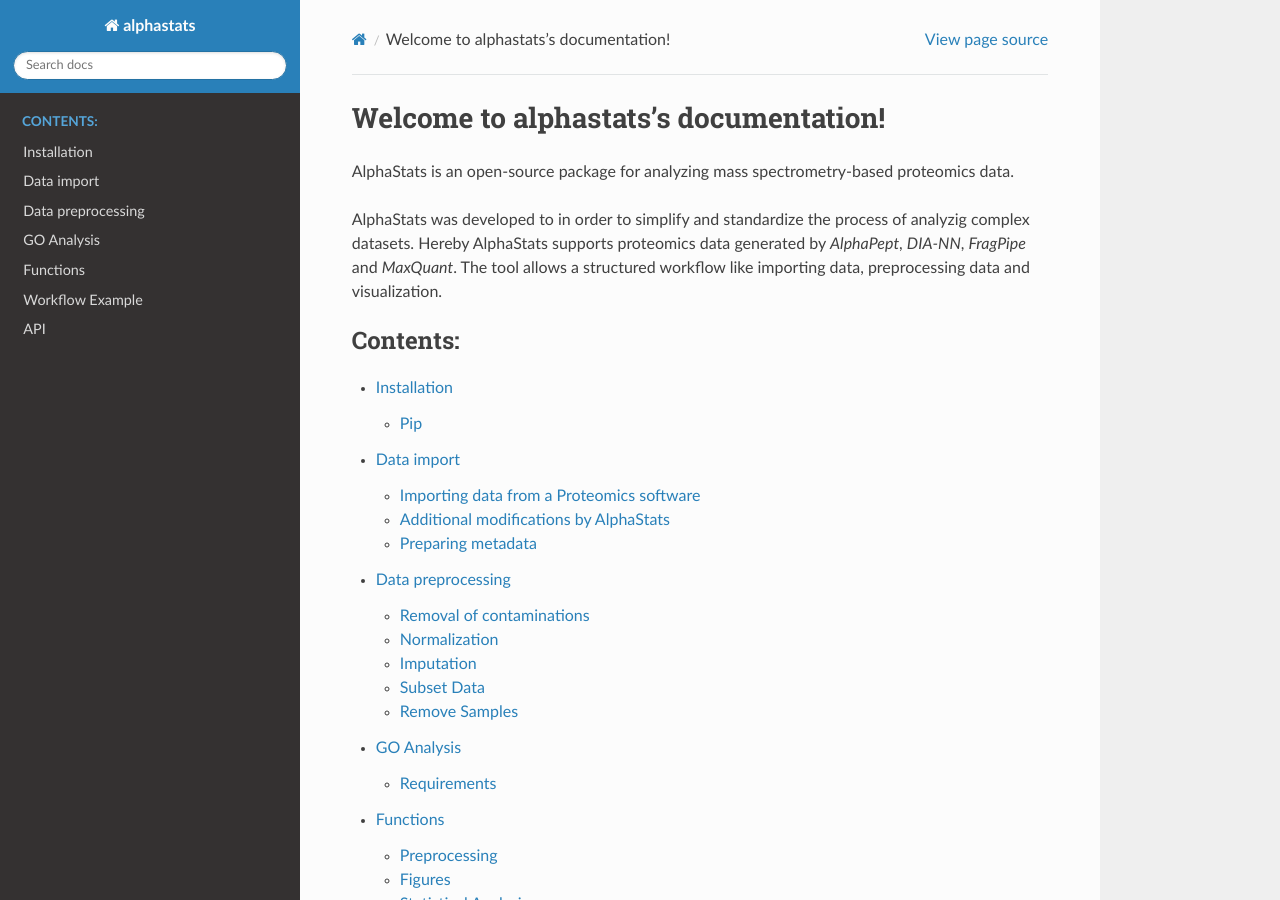
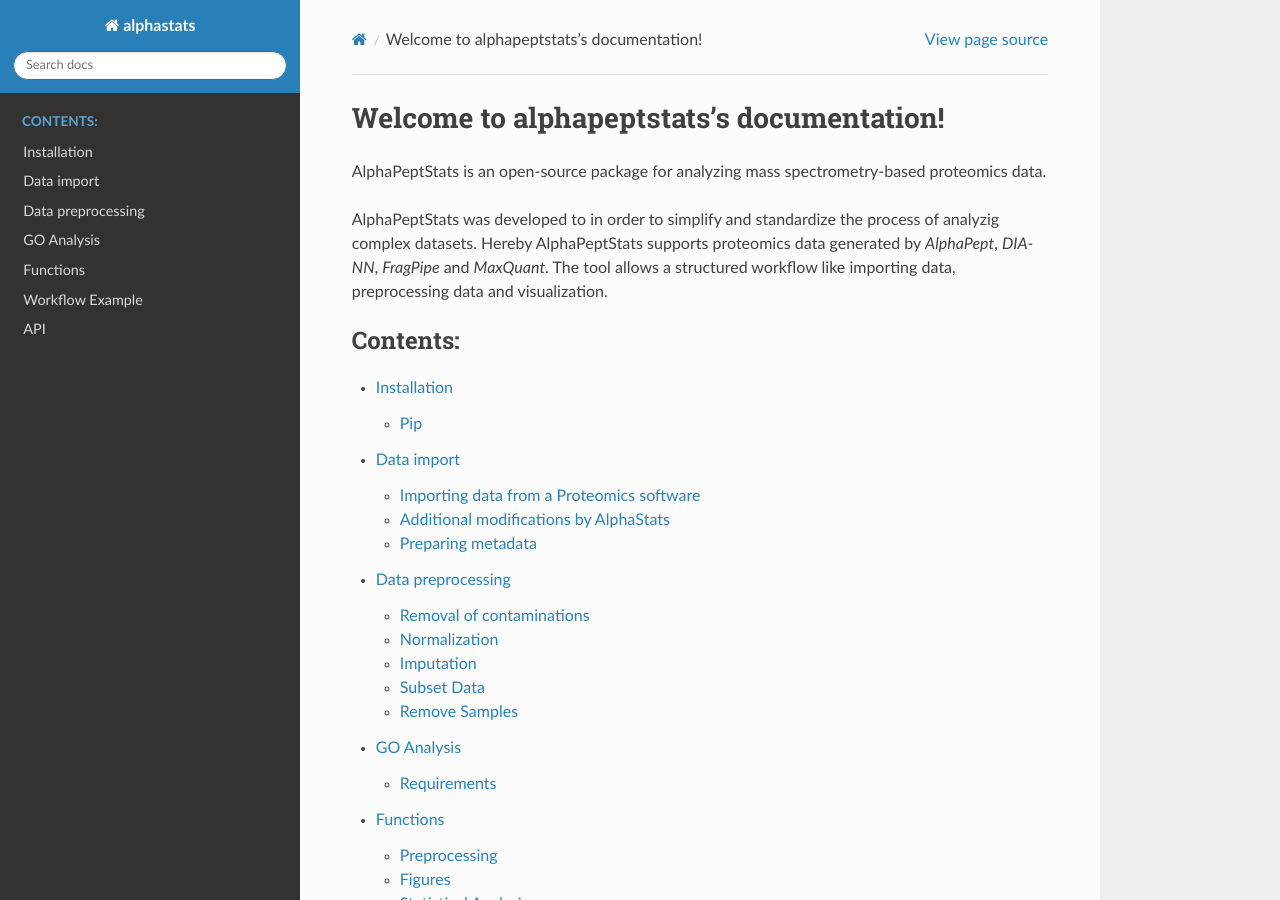
Before and after one commit to MannLabs/alphapeptstats, a Sphinx documentation site: the page built from docs/index.rst, in a window 1280 px wide and 900 px high. Built offline with Sphinx 7.4.7 and the Read the Docs theme 2.0.0, drawn with Linux system fonts in a browser that asks for light colours.

```diff
--- a/docs/import_data.md
+++ b/docs/import_data.md
@@ -1,6 +1,6 @@
 # Data import
 
-Currently, AlphaStats allows the analysis of four quantitative proteomics software packages: AlphaPept, DIA-NN, FragPipe and MaxQuant. As the output of these software differs significantly data needs to be loaded in customized loaders.
+Currently, AlphaPeptStats allows the analysis of four quantitative proteomics software packages: AlphaPept, DIA-NN, FragPipe and MaxQuant. As the output of these software differs significantly data needs to be loaded in customized loaders.
 
 
 
--- a/docs/index.rst
+++ b/docs/index.rst
@@ -3,13 +3,13 @@
    You can adapt this file completely to your liking, but it should at least
    contain the root `toctree` directive.
 
-Welcome to alphastats's documentation!
+Welcome to alphapeptstats's documentation!
 ======================================
 
-AlphaStats is an open-source package for analyzing mass spectrometry-based proteomics data.
+AlphaPeptStats is an open-source package for analyzing mass spectrometry-based proteomics data.
 
-AlphaStats was developed to in order to simplify and standardize the process of analyzig complex datasets.
-Hereby AlphaStats supports proteomics data generated by `AlphaPept`, `DIA-NN`, `FragPipe` and `MaxQuant`.
+AlphaPeptStats was developed to in order to simplify and standardize the process of analyzig complex datasets.
+Hereby AlphaPeptStats supports proteomics data generated by `AlphaPept`, `DIA-NN`, `FragPipe` and `MaxQuant`.
 The tool allows a structured workflow like importing data, preprocessing data and visualization.
 
 
```
Also changed, not shown: README.md (+10 -3 lines), docs/installation.md (+2 -3 lines), 1 other file.
